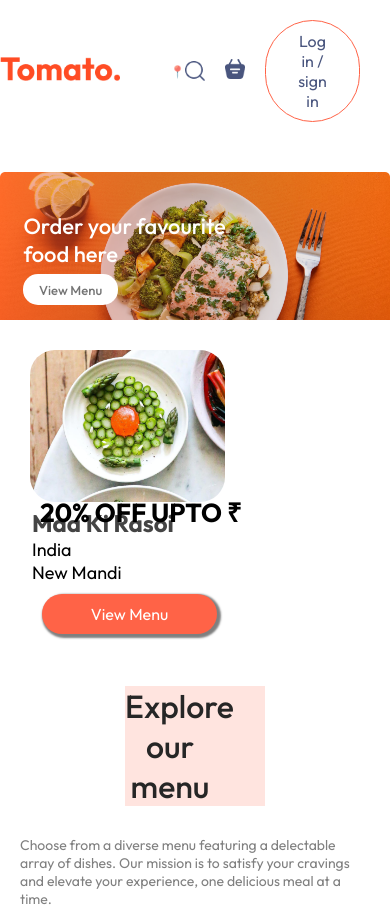
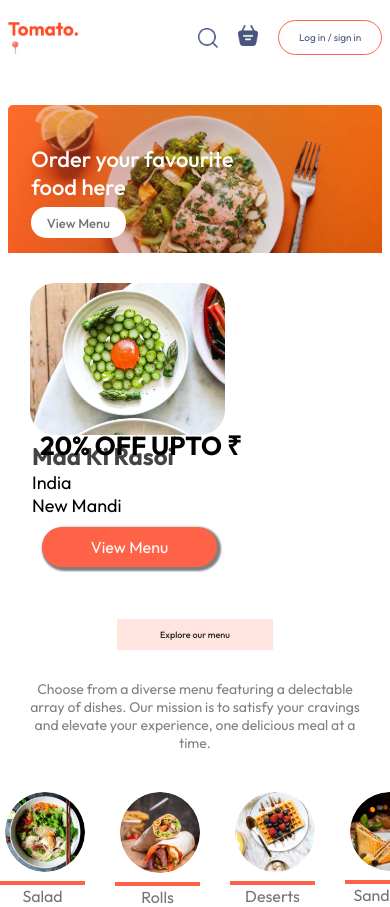
Before and after one commit to abhinav-pratapsingh/Backend-Food-Order, a React (Vite) app in the folder frontend/: page / in a window 390 px wide. Shown: the top 907 px of the page. Built offline with nearby package versions, Linux system fonts and the light colour scheme; no server answers.

Commit message:
media query is complete

```diff
--- a/frontend/src/components/DownloadApp/DownloadApp.css
+++ b/frontend/src/components/DownloadApp/DownloadApp.css
@@ -1,10 +1,23 @@
 .download-app{
-    text-align: center;
-    padding: 7%;
+    display: flex;
+    align-items: center;
+    justify-content: center;
+    flex-direction: column;
 }
 
 .download-app-img{
+    display: flex;
+    justify-content: center;
+    align-items: center;
     padding: 30px 0;
+}
+
+.download-app h1{
+    text-align: center !important;
+    color: black;
+    padding: 0px 30px;
+    background-color: rgba(255, 99, 71, 0.173);
+    margin: 10px;
 }
 
 @media (max-width:750px) {
@@ -13,7 +26,25 @@
     }
 
     .download-app-img{
-       display: flex;
-       justify-content: center;
+        width: 100%;
     }
 }
+@media (max-width:470px) {
+    .download-app h1{
+        padding: 0px 30px;
+        font-size: 20px;
+    }
+}
+@media (max-width:395px) {
+    .download-app h1{
+        padding: 0px 17px;
+        font-size: 16px;
+    }
+    .download-app-img{
+        width: 50%;
+    }
+
+    .download-app-img img{
+        width: 100%;
+    }
+}
--- a/frontend/src/components/Exploremenu/Exploremenu.css
+++ b/frontend/src/components/Exploremenu/Exploremenu.css
@@ -1,22 +1,22 @@
-.explore-menu{
+#explore-menu{
     display: flex;
     flex-direction: column;
     gap: 20px;
-    margin: 0 20px;
 }
 
-.explore-menu h1{
+#explore-menu h1{
+    text-align: center;
     color: #262626;
     font-weight: 500;
 }
 
 .explore-menu-text {
-    max-width: 60%;
+    text-align: center;
+    max-width: 100%;
     color: #808080;
 }
 
 .explore-menu-list{
-    margin: 0 60px;
     display: grid;
     grid-template-columns: repeat(8,1fr);
     gap: 30px;
@@ -29,33 +29,17 @@
     transition: .5s all;
 }
 
-/* .explore-menu-list a img:hover{
-box-shadow: 0px 0px 10px rgba(0, 0, 0, 0.787);
-border-radius: 50%;
-border-bottom: 4px solid tomato;
-    padding: 2px;
-    border-top: 4px solid tomato;
-    transition: .5 all ;
-} */
-
 .explore-menu-list::-webkit-scrollbar{
     display: none;
 }
 
-.explore-meni-list-item img{
-    width: 5.5vw;
+.explore-menu-list-item img{
+    width: 10vw;
     min-width: 80px;
     cursor: pointer;
     border-radius: 50%;
-    transition: .5s;
+    transition: .5s all ;
 }
-
-/* .explore-meni-list-item:hover img .active{
-    border-bottom: 4px solid tomato;
-    padding: 2px;
-    border-top: 4px solid tomato;
-    transition: .5 all ;
-} */
 
 .explore-menu-list-item p{
     margin-top: 10px;
@@ -64,7 +48,7 @@
     cursor: pointer;
 }
 
-.explore-menu hr{
+#explore-menu hr{
     margin: 10px 0;
     height: 2px;
     background-color: #e2e2e2;
@@ -74,14 +58,38 @@
 .explore-menu-list-item .active{
     border-bottom: 4px solid tomato;
     padding: 5px;
-    /* border-top: 4px solid tomato; */
-    transition: .5 all ;
 }
 
+
 @media (max-width:1050px) {
+    #explore-menu h1{
+        font-size:20px;
+        padding: 10px 30px;
+    }
     .explore-menu-text{
         max-width: 100%;
         font-size: 14px;
     }
+}
+
+@media (max-width:700px) {
+
+    #explore-menu h1{
+        font-size:15px;
+        padding: 10px 60px;
+    }
+    .explore-menu-text{
+        max-width: 100%;
+        font-size: 14px;
+        margin: 0 30px;
+    }
 
 }
+
+@media (max-width:550px) {
+    #explore-menu h1{
+        font-size:9px;
+        padding: 10px 30px;
+    }
+
+}
--- a/frontend/src/components/Exploremenu/Exploremenu.jsx
+++ b/frontend/src/components/Exploremenu/Exploremenu.jsx
@@ -6,7 +6,7 @@
 const Exploremenu = ({ category, setCategory }) => {
   return (
     <>
-      <div className="explore-menu" id="explore-menu">
+      <div id="explore-menu">
         <h1>Explore our menu</h1>
         <p className="explore-menu-text">
           Choose from a diverse menu featuring a delectable array of dishes. Our
--- a/frontend/src/components/Header/Header.css
+++ b/frontend/src/components/Header/Header.css
@@ -44,6 +44,8 @@
 @media (max-width:1050px) {
    .header{
     height: 38vw;
+    margin-left: 2%;
+    margin-right: 2%;
    }
 
    .header-contents{
@@ -65,3 +67,12 @@
     padding: 2vw 4vw;
    }
 }
+
+@media (max-width:380px){
+    .header-contents h2{
+        font-weight: 400;
+        color: #fff;
+        font-size: max(5vw,20px);
+
+    }
+}
--- a/frontend/src/components/Navbar/Navbar.css
+++ b/frontend/src/components/Navbar/Navbar.css
@@ -4,23 +4,22 @@
     display: flex;
     justify-content: space-evenly;
     align-items: center;
+    gap: 25%;
 }
 
 .navbar .logo{
     width: 150px;
-    margin-right: 50px;
-    /* padding-left: 20px;   */
 }
 
 .navbar-menu{
     display: flex;
+    justify-content: space-between;
+    align-items: center;
     list-style: none;
     color: #49557e;
     gap: 20px;
-    margin-right: 10px;
     font-size: 18px;
     cursor: pointer;
-    margin-left: 40%;
 }
 .navbar-menu button{
     left: 10%;
@@ -38,7 +37,6 @@
 }
 
 .navbar-right {
-    padding-right: 30px;
     display: flex;
     align-items: center;
     gap: 20px;
@@ -133,7 +131,13 @@
     }
 }
 
-@media (max-width:900px) {
+@media (max-width:700px) {
+
+    .navbar {
+        display: flex;
+        justify-content: space-evenly;
+        align-items: center;
+    }
     .navbar .logo{
       width: 120px;
     }
@@ -151,15 +155,48 @@
         width: 20px;
     }
 
-    .navbar-right button{
+    .navbar-menu button{
         padding: 7px 20px;
-        font-size: 15px;
+        font-size: 10px;
+    }
+    .navbar .navbar-right button{
+        padding: 7px 15px;
+        font-size: 10px;
+    }
+
+}
+
+@media (max-width:550px) {
+    .navbar .logo{
+      width: 70px;
+    }
+
+    .nabbar-right button{
+        display: none;
+       }
+
+    .navbar .navbar-right button{
+        background-color: transparent;
+        font-size: 10px;
+        color: #49557e;
+        border: 1px solid tomato;
+        padding: 10px 20px;
+        border-radius: 50px;
+        cursor: pointer;
+        transition: .5s;
     }
 
     @media (max-width:750px) {
 
-        .navbar-menu{
-         display: none;
-        }
+       .nabbar-right button{
+        display: none;
+       }
     }
 }
+
+@media (max-width:380px){
+    .navbar .navbar-right button{
+        font-size: 9px;
+        padding: 10px 9px;
+    }
+}
--- a/frontend/src/components/Navbar/Navbar.jsx
+++ b/frontend/src/components/Navbar/Navbar.jsx
@@ -77,9 +77,11 @@
             alt="logo"
             className="logo"
           />
+          <h3 className="district">&#128205;{district}</h3>
         </Link>
-        <h3>&#128205;{district}</h3>
+
         <ul className="navbar-menu">
+          <div className="nabbar-right">
             {!forLoginToken ? (
               !tokens ? (
                 <button onClick={() => setRestLogin(true)}>
@@ -92,7 +94,8 @@
             ) : (
               console.log("")
             )}
-        </ul>
+          </div>
+
           <div className="navbar-right">
             <img src={assets.search_icon} />
             <div className="navbar-search-icon">
@@ -127,6 +130,7 @@
               console.log("")
             )}
           </div>
+        </ul>
       </div>
     </>
   );
--- a/frontend/src/components/foodDisplay/FoodDisplay.jsx
+++ b/frontend/src/components/foodDisplay/FoodDisplay.jsx
@@ -1,4 +1,4 @@
-import React, { useContext } from "react";
+import React, { useContext, useMemo } from "react";
 import "./foodDisplay.css";
 import { Storecontext } from "../../context/Storecontext";
 import FoodItem from "../foodItem/FoodItem";
@@ -6,26 +6,20 @@
 const FoodDisplay = ({ category }) => {
   const { food_list } = useContext(Storecontext);
 
-  // const { restaurantId } = useParams();
-  // const [menu, setMenu] = useState(null);
-
-  // useEffect(() => {
-  //   axios.get(`http://localhost:5000/api/menu/${restaurantId}`)
-  //     .then(response => setMenu(response.data))
-  //     .catch(error => console.error(error));
-  // }, [restaurantId]);
-
-  // if (!menu) return <div>Loading...</div>;
+  // food_list ko randomly shuffle sirf **ek baar** karna hai
+  const randomizedFoodList = useMemo(() => {
+    return food_list
+      .filter((item) => category === "All" || category === item.category)
+      .sort(() => Math.random() - 0.5) // Sorting random sirf mount hone par hoga
+      .slice(0, 12); // Sirf 12 items select honge
+  }, [food_list, category]); // food_list ya category badalne par firse shuffle hoga
 
   return (
     <>
       <div className="food-display" id="food-display">
         <h2>Top dishes near you</h2>
         <div className="food-display-list">
-          {food_list.map((item, index) => {
-            if (category === "All" || category === item.category) {
-              return (
-                <>
+          {randomizedFoodList.map((item, index) => (
             <FoodItem
               key={index}
               id={item.id}
@@ -35,10 +29,7 @@
               des={item.description}
               category={item.category}
             />
-                </>
-              );
-            }
-          })}
+          ))}
         </div>
       </div>
     </>
--- a/frontend/src/components/foodDisplay/foodDisplay.css
+++ b/frontend/src/components/foodDisplay/foodDisplay.css
@@ -1,8 +1,6 @@
 .food-display{
     width: 100%;
     margin-top: 30px;
-    padding: 40px 0;
-
 }
 
 .food-display h2{
@@ -14,22 +12,30 @@
 .food-display-list{
     display: grid;
     grid-template-columns: repeat(4,1fr);
-    margin: 30px 33px;
-    gap: 30px;
-    row-gap: 50px;
-    width: 95%;
+    margin: 20px 10px;
+    gap: 10px;
+    row-gap: 60px;
 }
 
 @media (max-width:1050px) {
+
     .food-display-list{
         display: grid;
-        grid-template-columns: 1fr 1fr 1fr;
+        grid-template-columns: repeat(3,1fr);
+        gap: 10px;
     }
 }
 
-@media (max-width:900px) {
+@media (max-width:700px) {
+
     .food-display-list{
-        display: grid;
-        grid-template-columns: 1fr 1fr;
+        grid-template-columns: repeat(2 ,1fr);
     }
 }
+
+@media (max-width:450px) {
+    .food-display-list{
+        grid-template-columns: repeat(1 ,1fr);
+        margin: 20px 8px;
+    }
+}
--- a/frontend/src/components/foodItem/fooditem.css
+++ b/frontend/src/components/foodItem/fooditem.css
@@ -12,8 +12,11 @@
 }
 
 .food-item-info{
+    display: flex;
+    flex-direction: column;
+    justify-content: start;
+    align-items: start;
     padding: 15px;
-    /* height: 13vh; */
 }
 
 .food-item-name-rating{
@@ -69,63 +72,36 @@
     background-color: #fff;
 }
 
-@media (max-width:1050) {
-    .food-item-name-rating p{
-        font-size: 17px;
+@media (max-width:1050px) {
+    .food-item{
+        width: 100%;
+        height: 60vh;
     }
 
+    .food-item-image{
+        width: 100%;
+        border-radius: 15px 15px 0 0;
+        height: 30vh;
+    }
+}
+
+@media (max-width:700px) {
+    .food-item{
+        width: 95%;
+        height: 55vh;
+    }
+}
+
+@media (max-width:558px) {
     .food-item-des{
         font-size: 10px;
     }
+}
 
-    .food-item-name-rating img{
-        width: 60px;
+@media (max-width:450px) {
+    .food-item{
+        width: 100%;
+        height: 60vh;
     }
 
-    .food-item-price{
-        color: tomato;
-        font-size: 20px;
-        font-weight: 500;
-        margin: 8px 0;
-    }
 }
-
-@media (max-width:750px) {
-    .food-item-name-rating p{
-        font-size: 16px;
-    }
-
-    .food-item-des{
-        font-size: 9px;
-    }
-
-    .food-item-name-rating img{
-        width: 50px;
-    }
-
-    .food-item-price{
-        font-size: 18px;
-        font-weight: 500;
-        margin: 8px 0;
-    }
-}
-
-@media (max-width:512px) {
-    .food-item-name-rating p{
-        font-size: 16.5px;
-    }
-
-    .food-item-des{
-        font-size: 10px;
-    }
-
-    .food-item-price{
-        font-size: 17.5px;
-        font-weight: 400;
-        margin: 8px 0;
-    }
-
-    .food-item-name-rating img{
-        width: 45px;
-    }
-}
```
Lines whose indentation alone changed are shown as unchanged.
